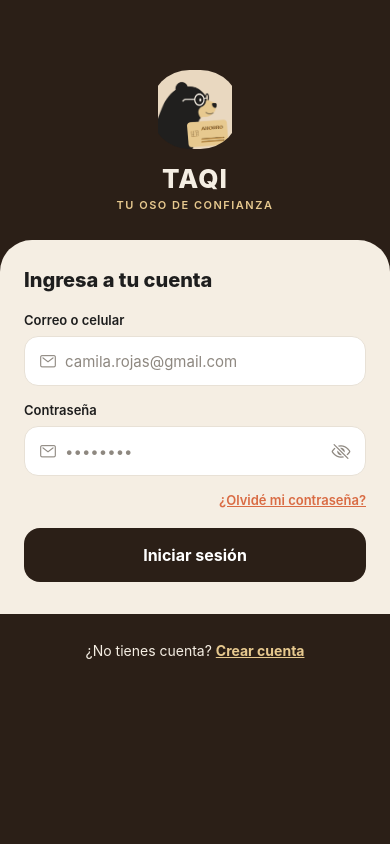
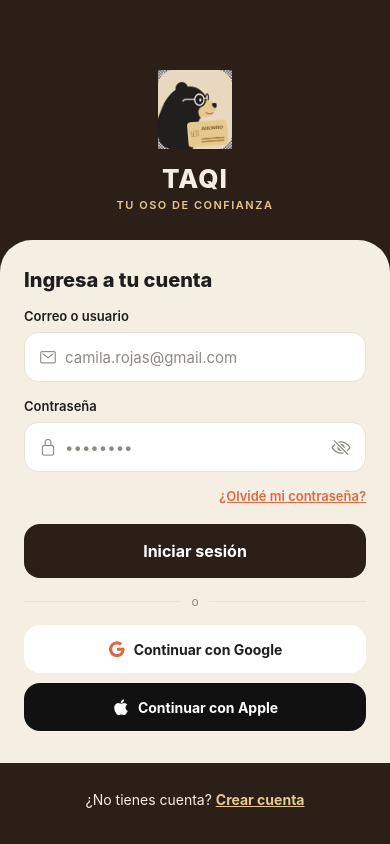
Before and after one commit to sebastiansantinotuerosfajardo-ui/Taqi_AppMovil, a React Native app: screen /perfil in a window 390 px wide. Built offline with nearby package versions, Linux system fonts and the light colour scheme.

Commit message:
Registro y login con usuarios guardados, sesión persistente y bloqueo por intentos

```diff
--- a/screens/LoginScreen.js
+++ b/screens/LoginScreen.js
@@ -1,4 +1,4 @@
-import React, { useState } from "react";
+import React, { useState, useEffect } from "react";
 import {
   View,
   Text,
@@ -9,20 +9,81 @@ import {
   ScrollView,
   TouchableOpacity,
 } from "react-native";
+import { StatusBar } from "expo-status-bar";
+import { Ionicons } from "@expo/vector-icons";
 import AuthInput from "../components/AuthInput";
+import { useAuth } from "../context/AuthContext";
 import colors from "../constants/colors";
 
+const MAX_ATTEMPTS = 3;
+const LOCK_SECONDS = 272; // 4:32 como en el diseño
+
 export default function LoginScreen({ onGoToRegister, onLoginSuccess }) {
-  const [email, setEmail] = useState("");
+  const { login } = useAuth();
+
+  const [identifier, setIdentifier] = useState("");
   const [password, setPassword] = useState("");
   const [loading, setLoading] = useState(false);
+  const [errors, setErrors] = useState({});
+  const [loginError, setLoginError] = useState(null);
+  const [failedAttempts, setFailedAttempts] = useState(0);
+  const [lockSeconds, setLockSeconds] = useState(0);
 
-  const handleLogin = () => {
+  const isLocked = lockSeconds > 0;
+
+  // Cuenta regresiva del bloqueo por intentos fallidos
+  useEffect(() => {
+    if (lockSeconds <= 0) return;
+    const timer = setInterval(() => {
+      setLockSeconds((prev) => (prev > 0 ? prev - 1 : 0));
+    }, 1000);
+    return () => clearInterval(timer);
+  }, [lockSeconds > 0]);
+
+  const formatTime = (total) => {
+    const m = Math.floor(total / 60);
+    const s = String(total % 60).padStart(2, "0");
+    return `${m}:${s}`;
+  };
+
+  const registerFailure = () => {
+    const attempts = failedAttempts + 1;
+    if (attempts >= MAX_ATTEMPTS) {
+      setLockSeconds(LOCK_SECONDS);
+      setFailedAttempts(0);
+    } else {
+      setFailedAttempts(attempts);
+    }
+  };
+
+  const validate = () => {
+    const newErrors = {};
+    if (!identifier.trim()) newErrors.identifier = "Ingresa tu correo o usuario";
+    if (!password) newErrors.password = "Ingresa tu contraseña";
+    setErrors(newErrors);
+    return Object.keys(newErrors).length === 0;
+  };
+
+  const handleLogin = async () => {
+    if (isLocked || loading) return;
+    setLoginError(null);
+
+    if (!validate()) {
+      registerFailure();
+      return;
+    }
+
     setLoading(true);
-    setTimeout(() => {
-      setLoading(false);
-      if (onLoginSuccess) onLoginSuccess({ email });
-    }, 900);
+    const result = await login(identifier, password);
+    setLoading(false);
+
+    if (!result.ok) {
+      setLoginError(result.error);
+      registerFailure();
+      return;
+    }
+    setFailedAttempts(0);
+    if (onLoginSuccess) onLoginSuccess(result.user);
   };
 
   return (
@@ -30,6 +91,7 @@ export default function LoginScreen({ onGoToRegister, onLoginSuccess }) {
       style={styles.flex}
       behavior={Platform.OS === "ios" ? "padding" : undefined}
     >
+      <StatusBar style="light" />
       <ScrollView
         contentContainerStyle={styles.scrollContent}
         keyboardShouldPersistTaps="handled"
@@ -43,37 +105,85 @@ export default function LoginScreen({ onGoToRegister, onLoginSuccess }) {
         <View style={styles.card}>
           <Text style={styles.cardTitle}>Ingresa a tu cuenta</Text>
 
-          <Text style={styles.label}>Correo o celular</Text>
+          {isLocked && (
+            <View style={styles.lockBanner}>
+              <Ionicons name="lock-closed" size={16} color={colors.coral} />
+              <Text style={styles.lockText}>
+                Demasiados intentos fallidos. Intenta de nuevo en {formatTime(lockSeconds)} minutos.
+              </Text>
+            </View>
+          )}
+
+          {!isLocked && loginError && (
+            <View style={styles.lockBanner}>
+              <Ionicons name="alert-circle" size={16} color={colors.coral} />
+              <Text style={styles.lockText}>{loginError}</Text>
+            </View>
+          )}
+
+          <Text style={styles.label}>Correo o usuario</Text>
           <AuthInput
             icon="mail-outline"
             placeholder="camila.rojas@gmail.com"
-            value={email}
-            onChangeText={setEmail}
+            value={identifier}
+            onChangeText={(t) => {
+              setIdentifier(t);
+              if (errors.identifier) setErrors((p) => ({ ...p, identifier: null }));
+            }}
             keyboardType="email-address"
           />
+          {errors.identifier && <Text style={styles.errorText}>{errors.identifier}</Text>}
 
           <Text style={styles.label}>Contraseña</Text>
           <AuthInput
-            icon="mail-outline"
+            icon="lock-closed-outline"
             placeholder="••••••••"
             value={password}
-            onChangeText={setPassword}
+            onChangeText={(t) => {
+              setPassword(t);
+              if (errors.password) setErrors((p) => ({ ...p, password: null }));
+            }}
             secureTextEntry
           />
+          {errors.password && <Text style={styles.errorText}>{errors.password}</Text>}
 
           <TouchableOpacity style={styles.forgotWrapper}>
             <Text style={styles.forgotText}>¿Olvidé mi contraseña?</Text>
           </TouchableOpacity>
 
           <TouchableOpacity
-            style={styles.loginButton}
+            style={[styles.loginButton, (isLocked || loading) && styles.buttonDisabled]}
             onPress={handleLogin}
             activeOpacity={0.85}
-            disabled={loading}
+            disabled={isLocked || loading}
           >
             <Text style={styles.loginButtonText}>
               {loading ? "Ingresando..." : "Iniciar sesión"}
             </Text>
+          </TouchableOpacity>
+
+          <View style={styles.dividerRow}>
+            <View style={styles.dividerLine} />
+            <Text style={styles.dividerText}>o</Text>
+            <View style={styles.dividerLine} />
+          </View>
+
+          <TouchableOpacity
+            style={[styles.googleButton, isLocked && styles.buttonDisabled]}
+            disabled={isLocked}
+            activeOpacity={0.85}
+          >
+            <Ionicons name="logo-google" size={18} color={colors.coral} />
+            <Text style={styles.googleText}>Continuar con Google</Text>
+          </TouchableOpacity>
+
+          <TouchableOpacity
+            style={[styles.appleButton, isLocked && styles.buttonDisabled]}
+            disabled={isLocked}
+            activeOpacity={0.85}
+          >
+            <Ionicons name="logo-apple" size={18} color={colors.white} />
+            <Text style={styles.appleText}>Continuar con Apple</Text>
           </TouchableOpacity>
         </View>
 
@@ -89,32 +199,18 @@ export default function LoginScreen({ onGoToRegister, onLoginSuccess }) {
 }
 
 const styles = StyleSheet.create({
-  flex: {
-    flex: 1,
-    backgroundColor: colors.darkBrown,
-  },
-  scrollContent: {
-    flexGrow: 1,
-  },
-  header: {
-    alignItems: "center",
-    paddingTop: 70,
-    paddingBottom: 28,
-  },
+  flex: { flex: 1, backgroundColor: colors.darkBrown },
+  scrollContent: { flexGrow: 1 },
+  header: { alignItems: "center", paddingTop: 70, paddingBottom: 28 },
   logo: {
     width: 90,
     height: 79,
     marginBottom: 14,
     resizeMode: "contain",
-    borderRadius: 150,
+    borderRadius: 12,
     overflow: "hidden",
   },
-  brand: {
-    fontSize: 26,
-    fontWeight: "800",
-    color: colors.cream,
-    letterSpacing: 1,
-  },
+  brand: { fontSize: 26, fontWeight: "800", color: colors.cream, letterSpacing: 1 },
   tagline: {
     fontSize: 11,
     fontWeight: "600",
@@ -130,22 +226,21 @@ const styles = StyleSheet.create({
     paddingTop: 28,
     paddingBottom: 32,
   },
-  cardTitle: {
-    fontSize: 20,
-    fontWeight: "800",
-    color: colors.textDark,
-    marginBottom: 20,
+  cardTitle: { fontSize: 20, fontWeight: "800", color: colors.textDark, marginBottom: 16 },
+  lockBanner: {
+    flexDirection: "row",
+    alignItems: "center",
+    backgroundColor: colors.coralLight,
+    borderWidth: 1,
+    borderColor: colors.coral,
+    borderRadius: 12,
+    padding: 12,
+    marginBottom: 16,
   },
-  label: {
-    fontSize: 13,
-    fontWeight: "600",
-    color: colors.textDark,
-    marginBottom: 8,
-  },
-  forgotWrapper: {
-    alignSelf: "flex-end",
-    marginBottom: 20,
-  },
+  lockText: { flex: 1, marginLeft: 8, fontSize: 12, fontWeight: "600", color: colors.coral },
+  label: { fontSize: 13, fontWeight: "600", color: colors.textDark, marginBottom: 8 },
+  errorText: { fontSize: 12, color: colors.coral, marginTop: -10, marginBottom: 14 },
+  forgotWrapper: { alignSelf: "flex-end", marginBottom: 20 },
   forgotText: {
     fontSize: 13,
     fontWeight: "600",
@@ -159,11 +254,30 @@ const styles = StyleSheet.create({
     alignItems: "center",
     justifyContent: "center",
   },
-  loginButtonText: {
-    color: colors.white,
-    fontSize: 16,
-    fontWeight: "700",
+  buttonDisabled: { opacity: 0.45 },
+  loginButtonText: { color: colors.white, fontSize: 16, fontWeight: "700" },
+  dividerRow: { flexDirection: "row", alignItems: "center", marginVertical: 16 },
+  dividerLine: { flex: 1, height: 1, backgroundColor: colors.border },
+  dividerText: { marginHorizontal: 10, fontSize: 12, color: colors.textGrey },
+  googleButton: {
+    flexDirection: "row",
+    alignItems: "center",
+    justifyContent: "center",
+    backgroundColor: colors.white,
+    height: 48,
+    borderRadius: 16,
+    marginBottom: 10,
   },
+  googleText: { marginLeft: 8, fontSize: 14, fontWeight: "700", color: colors.textDark },
+  appleButton: {
+    flexDirection: "row",
+    alignItems: "center",
+    justifyContent: "center",
+    backgroundColor: "#111111",
+    height: 48,
+    borderRadius: 16,
+  },
+  appleText: { marginLeft: 8, fontSize: 14, fontWeight: "700", color: colors.white },
   footer: {
     flex: 1,
     flexDirection: "row",
@@ -172,10 +286,7 @@ const styles = StyleSheet.create({
     paddingTop: 28,
     paddingBottom: 40,
   },
-  footerText: {
-    fontSize: 14,
-    color: colors.cream,
-  },
+  footerText: { fontSize: 14, color: colors.cream },
   footerLink: {
     fontSize: 14,
     color: colors.goldLight,
--- a/screens/ProfileScreen.js
+++ b/screens/ProfileScreen.js
@@ -1,7 +1,9 @@
 import React from "react";
 import { View, Text, StyleSheet, ScrollView, TouchableOpacity } from "react-native";
 import { SafeAreaView } from "react-native-safe-area-context";
+import { StatusBar } from "expo-status-bar";
 import { Ionicons } from "@expo/vector-icons";
+import { useAuth } from "../context/AuthContext";
 import { resetTo } from "../navigation/rootNavigation";
 import colors from "../constants/colors";
 
@@ -12,23 +14,27 @@ const MENU_ITEMS = [
   { id: "4", icon: "lock-closed-outline", label: "Seguridad" },
 ];
 
-export default function ProfileScreen({ userName = "Camila Rojas", userEmail = "" }) {
-  const initials = userName
-    .split(" ")
-    .map((w) => w[0])
-    .slice(0, 2)
-    .join("")
-    .toUpperCase();
+export default function ProfileScreen() {
+  const { user, logout } = useAuth();
+  const username = user ? user.username : "";
+  const email = user ? user.email : "";
+  const initials = username.slice(0, 2).toUpperCase();
+
+  const handleLogout = async () => {
+    await logout();
+    resetTo("Login");
+  };
 
   return (
     <SafeAreaView style={styles.safeArea} edges={["top"]}>
+      <StatusBar style="dark" />
       <ScrollView contentContainerStyle={styles.scrollContent} showsVerticalScrollIndicator={false}>
         <View style={styles.avatarBlock}>
           <View style={styles.avatarCircle}>
             <Text style={styles.avatarInitials}>{initials}</Text>
           </View>
-          <Text style={styles.name}>{userName}</Text>
-          <Text style={styles.email}>{userEmail}</Text>
+          <Text style={styles.name}>{username}</Text>
+          <Text style={styles.email}>{email}</Text>
         </View>
 
         <View style={styles.menuCard}>
@@ -46,7 +52,7 @@ export default function ProfileScreen({ userName = "Camila Rojas", userEmail = "
           ))}
         </View>
 
-        <TouchableOpacity style={styles.logoutButton} onPress={() => resetTo("Login")}>
+        <TouchableOpacity style={styles.logoutButton} onPress={handleLogout}>
           <Ionicons name="log-out-outline" size={18} color={colors.coral} />
           <Text style={styles.logoutText}>Cerrar sesión</Text>
         </TouchableOpacity>
@@ -60,9 +66,13 @@ const styles = StyleSheet.create({
   scrollContent: { paddingHorizontal: 20, paddingTop: 24, paddingBottom: 24 },
   avatarBlock: { alignItems: "center", marginBottom: 24 },
   avatarCircle: {
-    width: 72, height: 72, borderRadius: 36,
+    width: 72,
+    height: 72,
+    borderRadius: 36,
     backgroundColor: colors.darkBrown,
-    alignItems: "center", justifyContent: "center", marginBottom: 12,
+    alignItems: "center",
+    justifyContent: "center",
+    marginBottom: 12,
   },
   avatarInitials: { color: colors.white, fontSize: 24, fontWeight: "800" },
   name: { fontSize: 18, fontWeight: "800", color: colors.textDark },
@@ -75,8 +85,12 @@ const styles = StyleSheet.create({
   badge: { backgroundColor: colors.goldLight, borderRadius: 10, paddingHorizontal: 8, paddingVertical: 2, marginRight: 8 },
   badgeText: { fontSize: 10, fontWeight: "700", color: colors.textDark },
   logoutButton: {
-    flexDirection: "row", alignItems: "center", justifyContent: "center",
-    backgroundColor: colors.coralLight, borderRadius: 16, height: 50,
+    flexDirection: "row",
+    alignItems: "center",
+    justifyContent: "center",
+    backgroundColor: colors.coralLight,
+    borderRadius: 16,
+    height: 50,
   },
   logoutText: { color: colors.coral, fontWeight: "700", fontSize: 14, marginLeft: 8 },
 });
--- a/screens/RegisterScreen.js
+++ b/screens/RegisterScreen.js
@@ -9,17 +9,21 @@ import {
   ScrollView,
   TouchableOpacity,
 } from "react-native";
+import { StatusBar } from "expo-status-bar";
 import AuthInput from "../components/AuthInput";
+import { useAuth } from "../context/AuthContext";
 import PasswordChecklist from "../components/PasswordChecklist";
 import { isPasswordValid } from "../utils/passwordValidation";
 import colors from "../constants/colors";
 
 export default function RegisterScreen({ onGoToLogin, onRegisterSuccess }) {
+  const { register } = useAuth();
   const [email, setEmail] = useState("");
   const [password, setPassword] = useState("");
   const [confirmPassword, setConfirmPassword] = useState("");
   const [username, setUsername] = useState("");
   const [loading, setLoading] = useState(false);
+  const [submitError, setSubmitError] = useState(null);
 
   const emailValid = /^[^\s@]+@[^\s@]+\.[^\s@]+$/.test(email);
   const passwordValid = isPasswordValid(password);
@@ -28,13 +32,17 @@ export default function RegisterScreen({ onGoToLogin, onRegisterSuccess }) {
 
   const canSubmit = emailValid && passwordValid && passwordsMatch && usernameValid;
 
-  const handleRegister = () => {
-    if (!canSubmit) return;
+  const handleRegister = async () => {
+    if (!canSubmit || loading) return;
+    setSubmitError(null);
     setLoading(true);
-    setTimeout(() => {
-      setLoading(false);
-      if (onRegisterSuccess) onRegisterSuccess({ email, username });
-    }, 900);
+    const result = await register({ email, username, password });
+    setLoading(false);
+    if (!result.ok) {
+      setSubmitError(result.error);
+      return;
+    }
+    if (onRegisterSuccess) onRegisterSuccess(result.user);
   };
 
   return (
@@ -42,6 +50,7 @@ export default function RegisterScreen({ onGoToLogin, onRegisterSuccess }) {
       style={styles.flex}
       behavior={Platform.OS === "ios" ? "padding" : undefined}
     >
+      <StatusBar style="light" />
       <ScrollView
         contentContainerStyle={styles.scrollContent}
         keyboardShouldPersistTaps="handled"
@@ -95,6 +104,8 @@ export default function RegisterScreen({ onGoToLogin, onRegisterSuccess }) {
             onChangeText={setUsername}
             autoCapitalize="none"
           />
+
+          {submitError && <Text style={styles.submitError}>{submitError}</Text>}
 
           <TouchableOpacity
             style={[styles.registerButton, !canSubmit && styles.registerButtonDisabled]}
@@ -183,6 +194,7 @@ const styles = StyleSheet.create({
     marginTop: -10,
     marginBottom: 14,
   },
+  submitError: { fontSize: 13, color: colors.coral, fontWeight: "600", marginBottom: 8 },
   registerButton: {
     backgroundColor: colors.darkBrown,
     height: 54,
```
Also changed, not shown: App.js (+6 -3 lines), navigation/AppNavigator.js (+13 -2 lines), screens/HomeScreen.js (+6 -2 lines).
